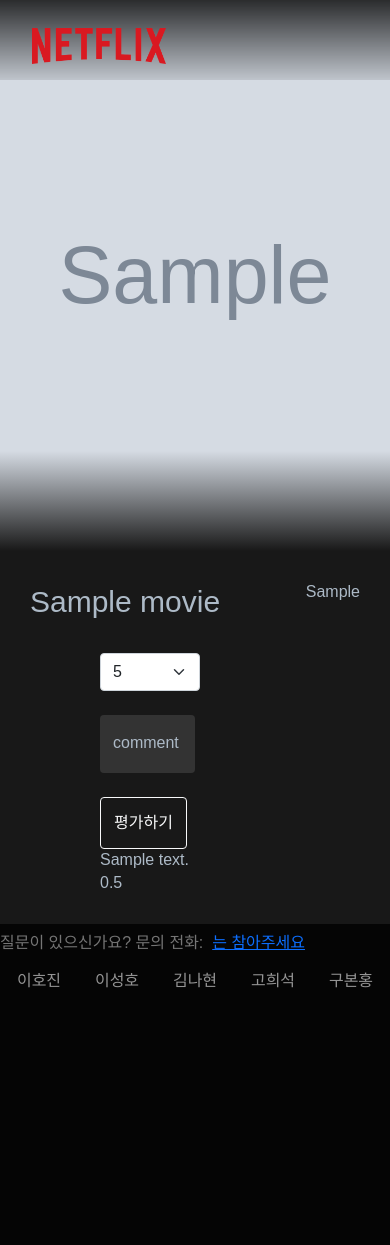
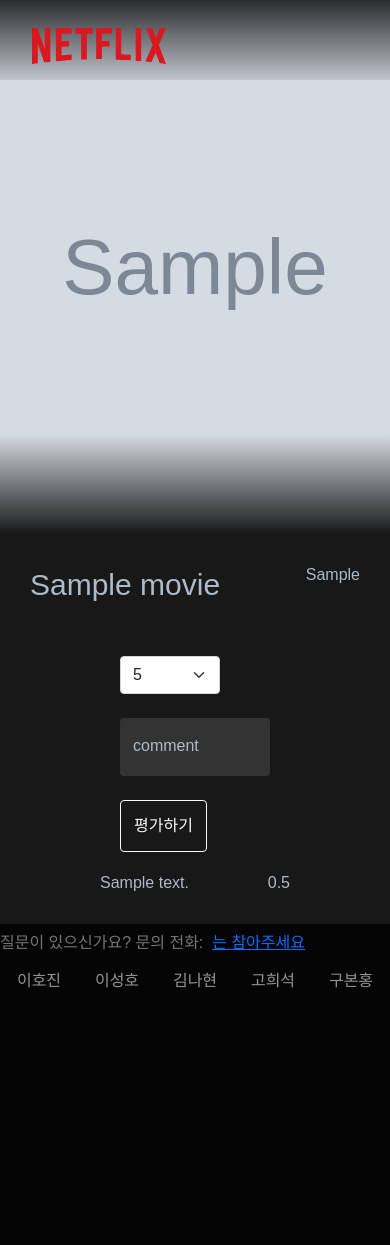
Before and after one commit to bolonge/green_cinema, a Django app: page /contents/1 in a window 390 px wide. Run offline with Django 4.2, Linux system fonts and the light colour scheme; tables that the repository leaves empty hold one stand-in row (values such as "Sample post"); grey boxes marked "Sample" are stand-in pictures.

Commit message:
content comment update

```diff
--- a/green_cinema/static/css/movie/content.css
+++ b/green_cinema/static/css/movie/content.css
@@ -43,18 +43,39 @@
 font-size: 30px;
 }
 
-.content-genre{
-
-}
-
 .content-rating-form-container{
     width: 100%;
 }
 
 .form-wrapper{
-    width: 50%;
+    width: 100%;
+    padding:20px;
 }
 
 .rating-wrapper{
     width: 100px;
 }
+
+.comment-list-container{
+    width: 100%;
+    overflow-y: scroll;
+}
+
+.comment-list-container::-webkit-scrollbar {
+    display: none;
+}
+
+.comment-wrapper{
+    width: 100%;
+    display: flex;
+    justify-content: space-between;
+}
+
+@media screen and (max-width: 768px){
+    .content-info-wrapper{
+        width: 100%;
+        display: flex;
+        justify-content: space-between;
+        margin-bottom: 30px;
+    }
+}
--- a/green_cinema/templates/movie/contents.html
+++ b/green_cinema/templates/movie/contents.html
@@ -69,16 +69,16 @@
           {% endif %}
         </div>
         <div class="comment-list-container">
-          <div class="comment-wrapper">
-            {% for rating in rating_data %}
+          {% for rating in rating_data %}
+            <div class="comment-wrapper">
               <div class="comment">
                 {{rating.comment}}
               </div>
               <div class="rating">
                 {{rating.rating}}
               </div>
-            {% endfor %}
-          </div>
+            </div>
+          {% endfor %}
         </div>
       </div>
     </div>
```
